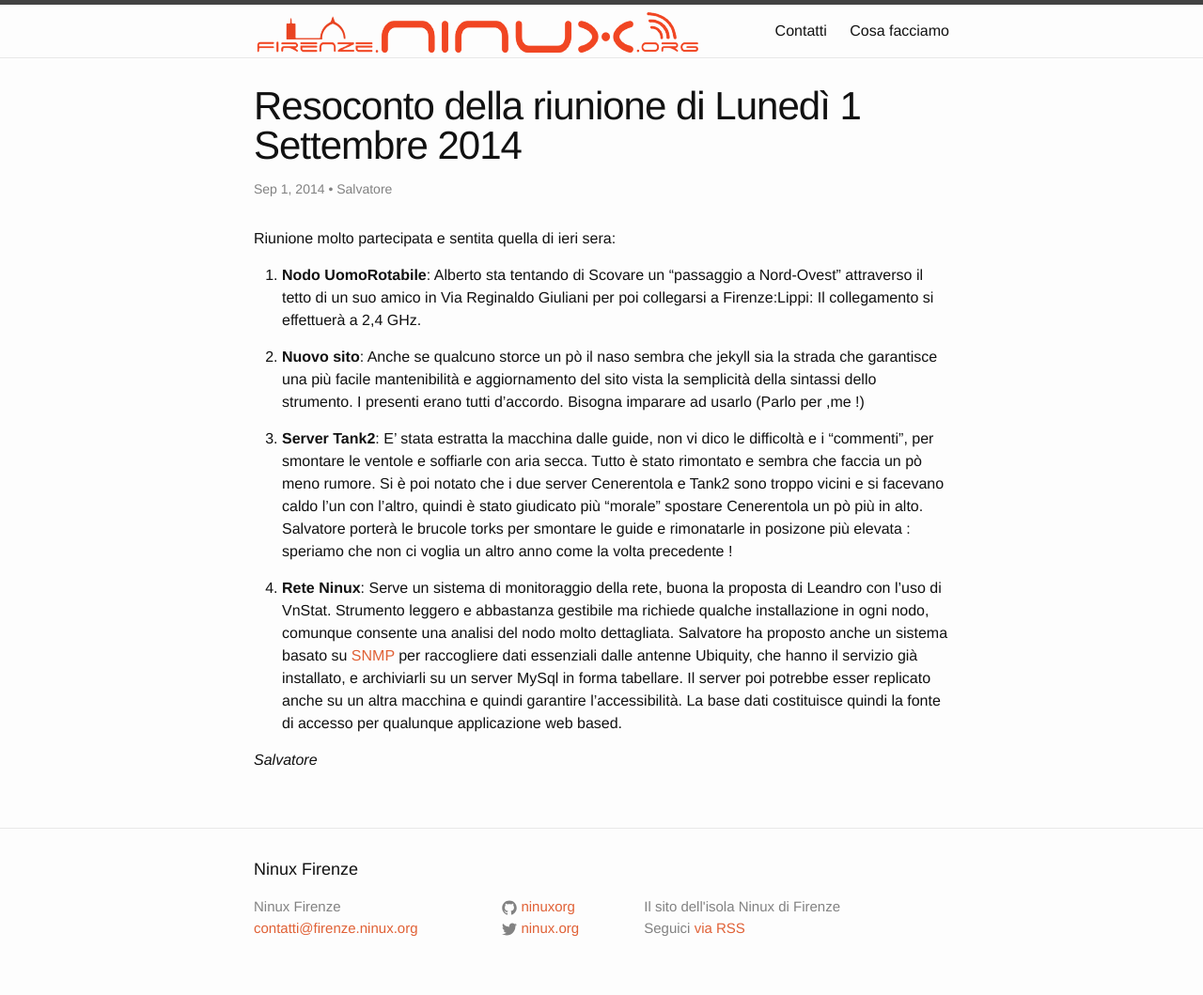
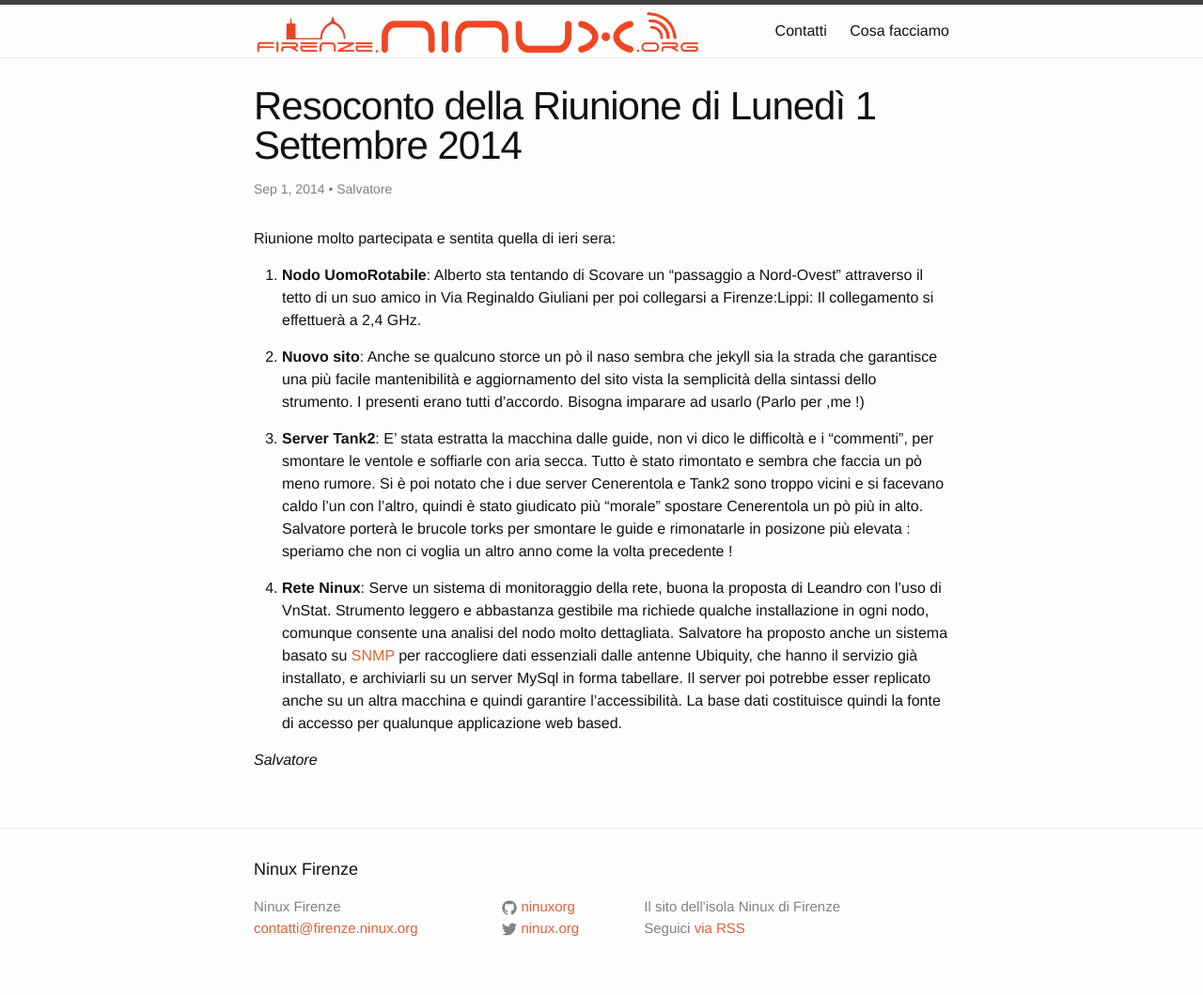
Before and after one commit to ninux-fi/firenze.ninux.org___old, a Jekyll site: the page built from _posts/2014-09-01-resoconto-della-riunione-del-01-settembre.md, in a window 1280 px wide. Shown: the whole page at 94% size. Built offline with Jekyll 4.4.1, drawn with Linux system fonts in a browser that asks for light colours; comment, search, counter and statistics services are not loaded.

```diff
--- a/_posts/2014-09-01-resoconto-della-riunione-del-01-settembre.md
+++ b/_posts/2014-09-01-resoconto-della-riunione-del-01-settembre.md
@@ -2,7 +2,7 @@
 published: true
 author: Salvatore
 layout: post
-title: Resoconto della riunione di Lunedì 1 Settembre 2014
+title: Resoconto della Riunione di Lunedì 1 Settembre 2014
 ---
 
 Riunione molto partecipata e sentita quella di ieri sera:
```
